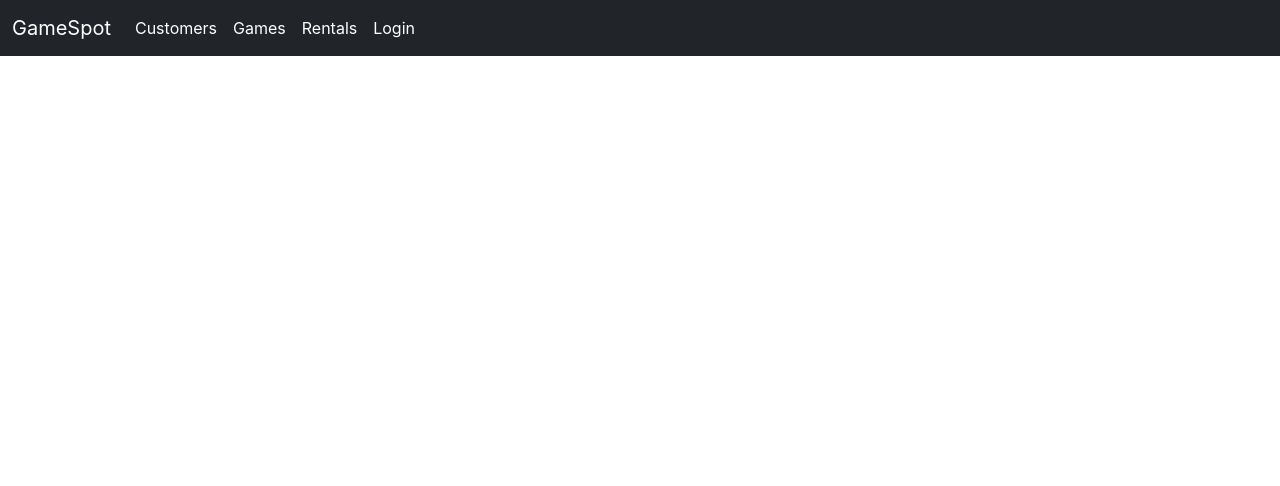
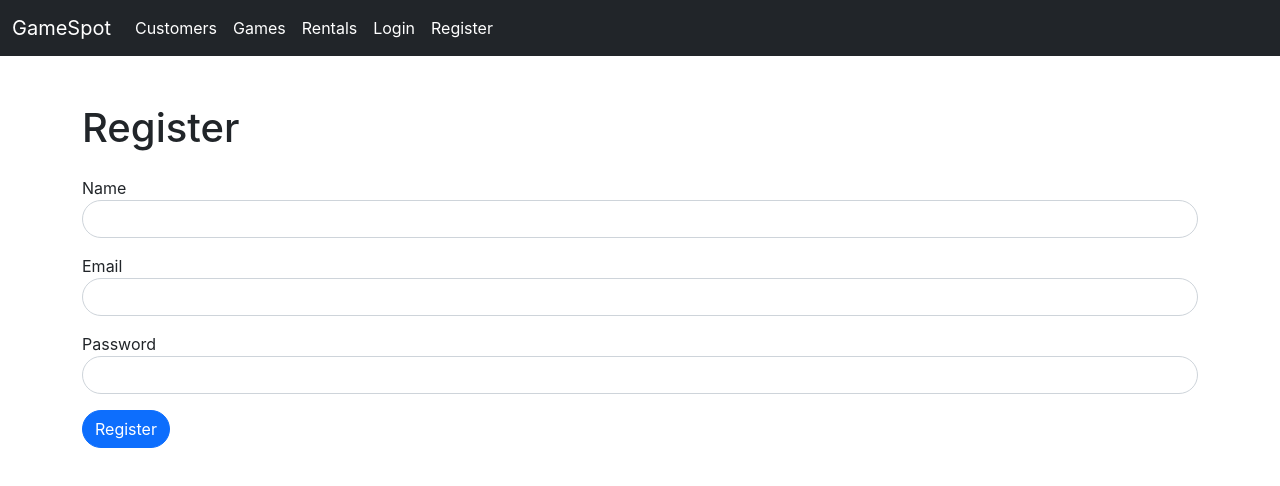
Before and after one commit to a-maystorov/gamespot-client, a React (Create React App) app: page /register in a window 1280 px wide. Shown: the top 486 px of the page. Built offline with nearby package versions, Linux system fonts and the light colour scheme.

Commit message:
add: register form

```diff
--- a/src/App.tsx
+++ b/src/App.tsx
@@ -6,9 +6,10 @@ import Rentals from './pages/Rentals';
 
 import NavBar from './components/NavBar';
 import GameForm from './components/GameForm';
+import LoginForm from './components/LoginForm';
+import RegisterForm from './components/RegisterForm';
 
 import './App.css';
-import LoginForm from './components/LoginForm';
 
 function App() {
   return (
@@ -22,6 +23,7 @@ function App() {
           <Route path="/games/:id" element={<GameForm />} />
           <Route path="/rentals" element={<Rentals />} />
           <Route path="/login" element={<LoginForm />} />
+          <Route path="/register" element={<RegisterForm />} />
         </Routes>
       </main>
     </>
--- a/src/components/NavBar.tsx
+++ b/src/components/NavBar.tsx
@@ -28,6 +28,11 @@ function NavBar() {
               Login
             </NavLink>
           </li>
+          <li>
+            <NavLink className="nav-link" to="/register">
+              Register
+            </NavLink>
+          </li>
         </ul>
       </div>
     </nav>
--- /dev/null
+++ b/src/components/RegisterForm.tsx
@@ -0,0 +1,66 @@
+import { Form, Formik } from 'formik';
+import Input from './common/Input';
+import * as Yup from 'yup';
+
+const validationSchema = Yup.object({
+  name: Yup.string().min(3).max(50).required(),
+  email: Yup.string().min(5).max(255).required().email(),
+  password: Yup.string().min(5).max(255).required(),
+});
+
+function RegisterForm() {
+  return (
+    <div>
+      <h1>Register</h1>
+      <Formik
+        initialValues={{ email: '', password: '', name: '' }}
+        onSubmit={(data, { setSubmitting }) => {
+          setSubmitting(true);
+          // Async call
+          console.log('Register data: ', data);
+          setSubmitting(false);
+        }}
+        validationSchema={validationSchema}>
+        {({ values, handleChange, isSubmitting, errors }) => (
+          <Form>
+            <Input
+              label="Name"
+              name="name"
+              type="text"
+              onChange={handleChange}
+              value={values.name}
+              errors={errors.name}
+            />
+
+            <Input
+              label="Email"
+              name="email"
+              type="email"
+              onChange={handleChange}
+              value={values.email}
+              errors={errors.email}
+            />
+
+            <Input
+              label="Password"
+              name="password"
+              type="password"
+              onChange={handleChange}
+              value={values.password}
+              errors={errors.password}
+            />
+
+            <button
+              type="submit"
+              className="btn btn-primary rounded-pill my-3"
+              disabled={isSubmitting}>
+              Register
+            </button>
+          </Form>
+        )}
+      </Formik>
+    </div>
+  );
+}
+
+export default RegisterForm;
```
